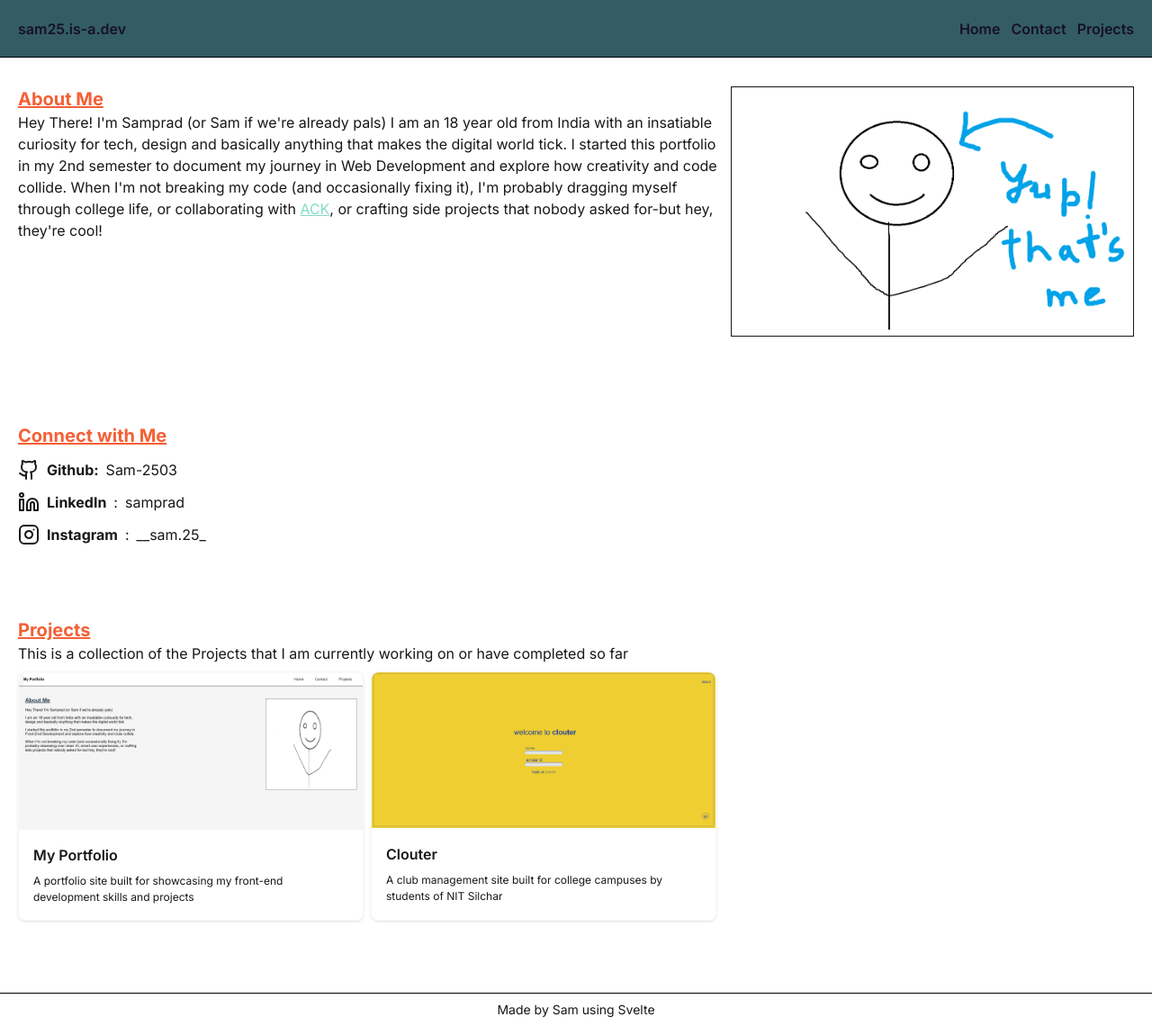
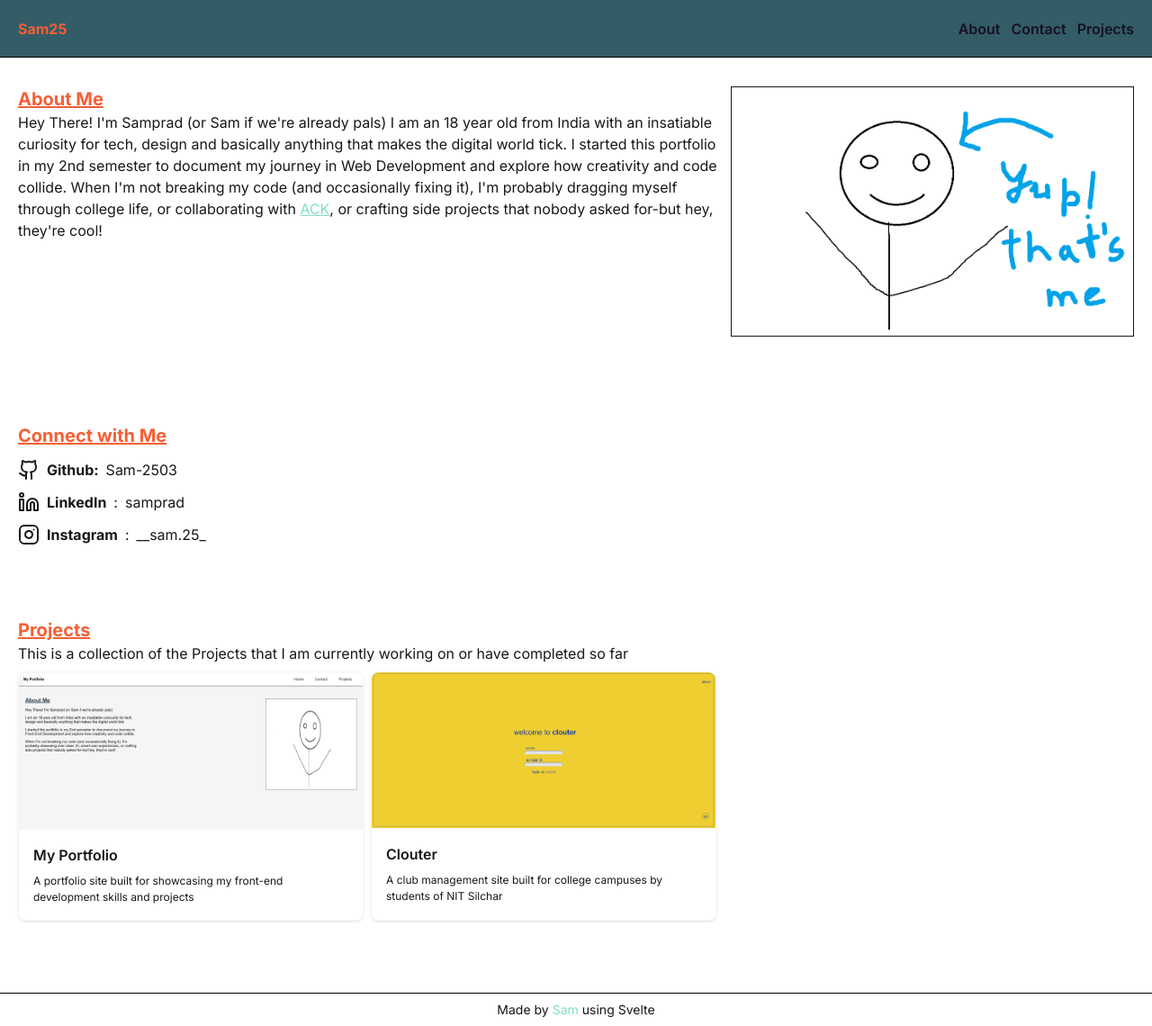
Before and after one commit to Sam-2503/Sam-2503.github.io, a SvelteKit app: page / in a window 1280 px wide. Shown: the whole page at 90% size. Built offline with nearby package versions, Linux system fonts and the light colour scheme.

Commit message:
added footer links and changed "Home" to "About"

```diff
--- a/src/routes/+layout.svelte
+++ b/src/routes/+layout.svelte
@@ -2,10 +2,10 @@
 	import '../app.css';
 </script>
 
-<nav class="navbar fixed border-b px-5 border-black bg-[#335c67] text-[#171123] font-semibold">
-	<p class="navbar-start">sam25.is-a.dev</p>
-	<div class="navbar-end gap-3">
-		<a href="#home">Home</a>
+<nav class="navbar fixed border-b border-black bg-[#335c67] px-5  text-[#171123]">
+	<p class="navbar-start font-bold text-[#f46036]">Sam25</p>
+	<div class="navbar-end gap-3 font-semibold">
+		<a href="#home">About</a>
 		<a href="#contact">Contact</a>
 		<a href="#projects">Projects</a>
 	</div>
@@ -13,4 +13,8 @@
 
 <slot />
 
-<footer class="footer footer-center border-t border-black p-2">Made by Sam using Svelte</footer>
+<footer class="footer flex items-center justify-center gap-1 border-t border-black p-2">
+	Made by
+	<a href="https://www.instagram.com/__sam.25_/" class="text-[#84dcc6]">Sam</a>
+	using <a href="https://svelte.dev/">Svelte</a>
+</footer>
```
